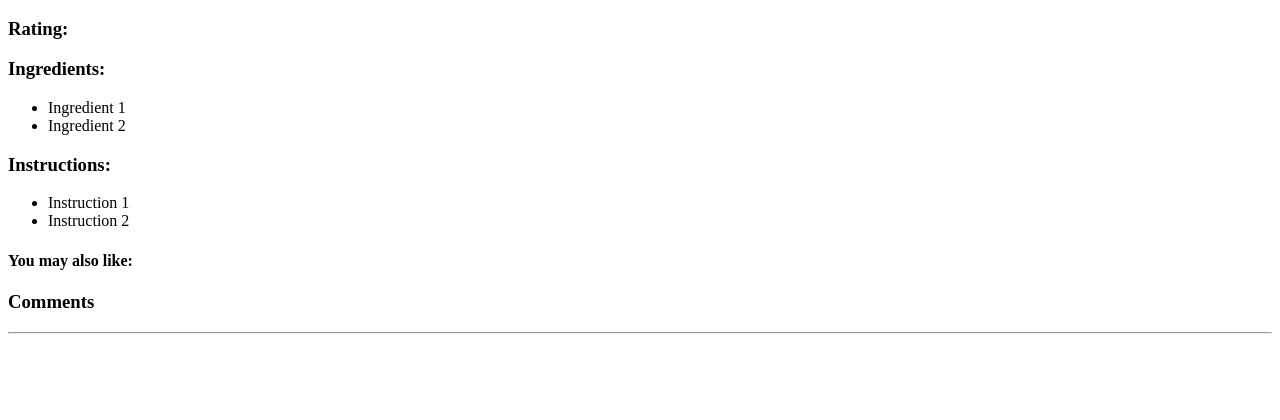
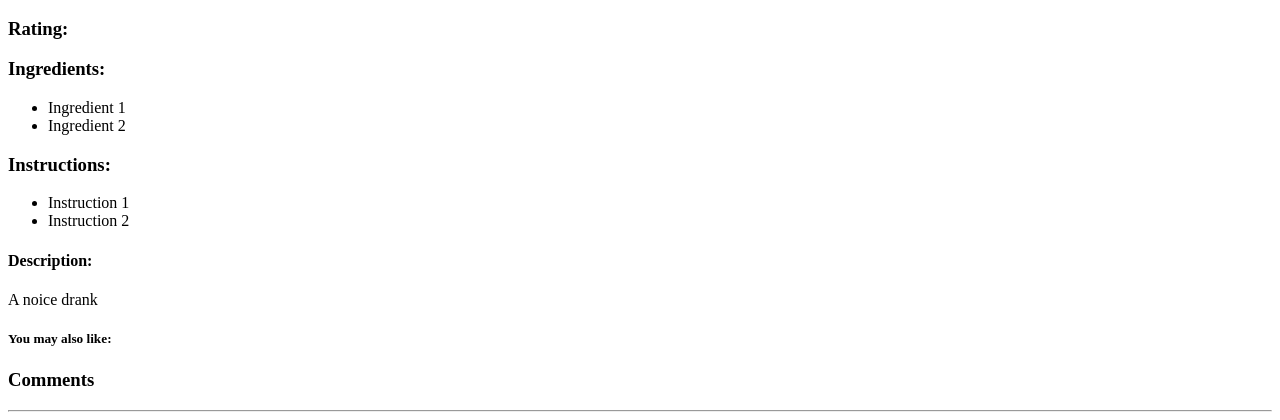
Before and after one commit to HF-Ifrit/dbtp, a Django app: page /detail in a window 1280 px wide. Shown: the part 419-839 px from the top of the page. Before the commit the page ends 753 px from the top, so only its background shows below. Run offline with Django 3.2, Linux system fonts and the light colour scheme.

Commit message:
first commit

```diff
--- a/SeniorProject/DrinkBeyondThePossible/templates/DrinkBeyondThePossible/detail.html
+++ b/SeniorProject/DrinkBeyondThePossible/templates/DrinkBeyondThePossible/detail.html
@@ -1,5 +1,10 @@
 {% extends "DrinkBeyondThePossible/home.html" %}
 {% load static %}
+<html>
+<head>
+	<title></title>
+</head>
+
 
 
 {% block title %}<title>Drink Info</title>{% endblock title %}
@@ -22,11 +27,19 @@
         <li>Instruction 2</li>
     </ul>
 
+    <h4>Description:</h4>
+    <p>
+    	A noice drank
+
+    </p>
+
     <!--Recommendation section-->
-    <h4>You may also like:</h4>
+    <h5>You may also like:</h5>
 
 
     <!--Comment section-->
     <h3>Comments</h3>
     <hr>
 {% endblock content %}
+
+</html>
```
